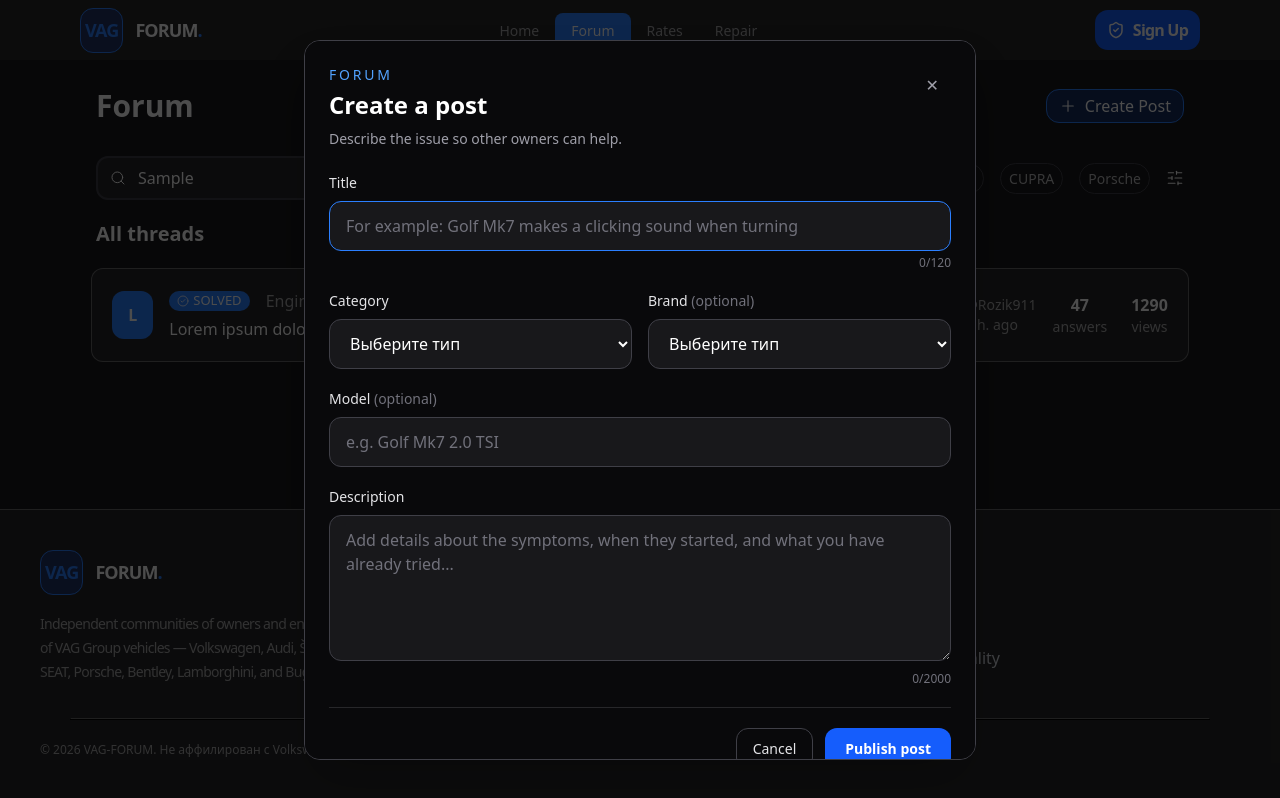
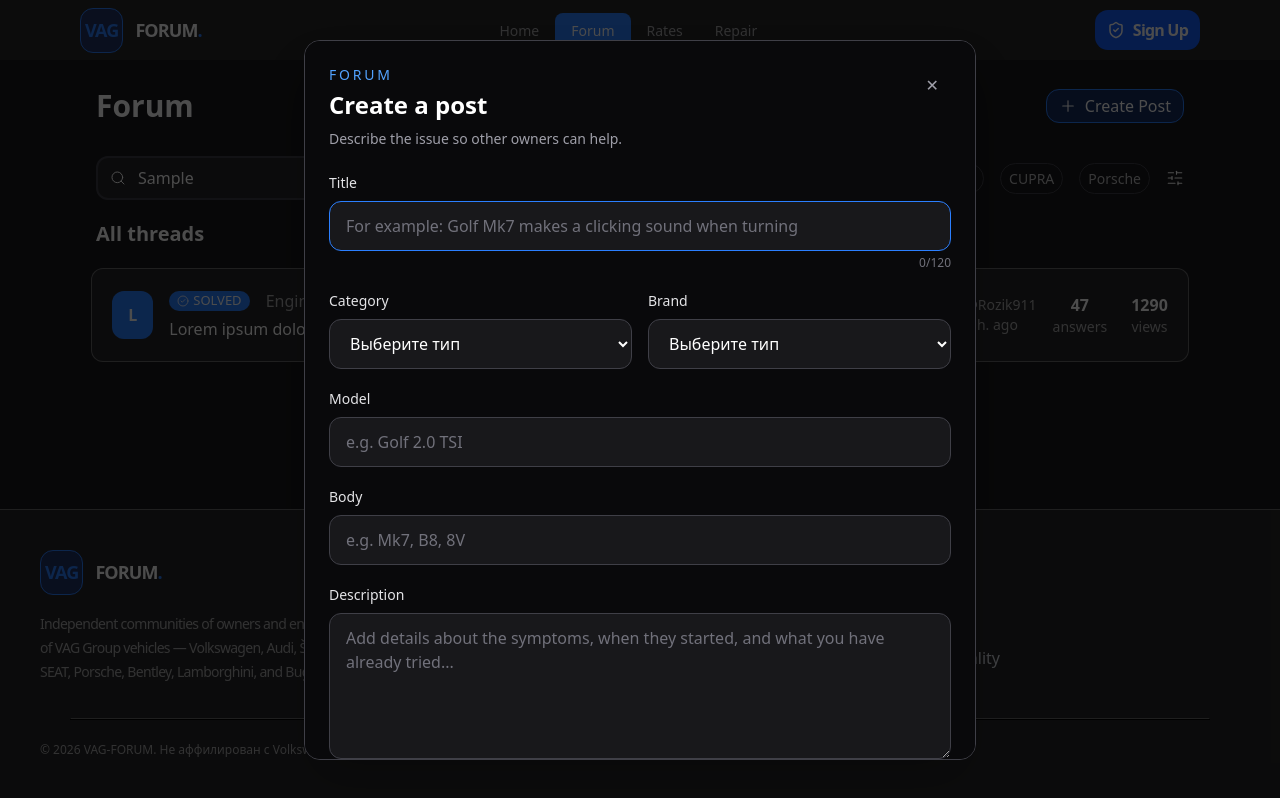
Before and after one commit to fukashigiNo/vag-forum, a Next.js app: page /forum in a window 1280 px wide. Both pictures are taken after typing "Sample" into the empty fields and a click on the button "Create Post". Built offline with nearby package versions, Linux system fonts and the light colour scheme.

Commit message:
M: Rendered new fields <<FOurmCreatePostModal>>

```diff
--- a/src/entities/forum/forum-create-post/ui/ForumCreatePostModal.tsx
+++ b/src/entities/forum/forum-create-post/ui/ForumCreatePostModal.tsx
@@ -16,6 +16,7 @@ export default function ForumCreatePostModal({
   const [description, setDescription] = useState("")
   const [brand, setBrand] = useState("")
   const [model, setModel] = useState("")
+  const [body, setBody] = useState("")
 
   useEffect(() => {
     const handleKeyDown = (event: KeyboardEvent) => {
@@ -29,12 +30,21 @@ export default function ForumCreatePostModal({
   const handleSubmit = (event: React.FormEvent<HTMLFormElement>) => {
     event.preventDefault()
 
-    const vehicle = [brand, model.trim()].filter(Boolean).join(" ")
+    const normalizedBrand = brand.trim()
+    const normalizedModel = model.trim()
+    const normalizedBody = body.trim()
+    if (!normalizedBrand || !normalizedModel || !normalizedBody) return
+
+    const vehicle = [normalizedBrand, normalizedModel, normalizedBody].join(" ")
     onCreatePost({
       title: title.trim(),
       enterprise,
       description: description.trim(),
-      ...(vehicle ? { vehicle } : {}),
+      letter: normalizedBrand.charAt(0).toUpperCase(),
+      brand: normalizedBrand,
+      model: normalizedModel,
+      body: normalizedBody,
+      vehicle,
     })
   }
 
@@ -107,10 +117,11 @@ export default function ForumCreatePostModal({
 
             <div>
               <label htmlFor="post-brand" className="mb-2 block text-sm font-medium text-zinc-200">
-                Brand <span className="text-zinc-500">(optional)</span>
+                Brand
               </label>
               <Select
                 id="post-brand"
+                required
                 value={brand}
                 values={BRANDS}
                 onChange={(event) => setBrand(event.target.value)}
@@ -121,14 +132,32 @@ export default function ForumCreatePostModal({
 
           <div>
             <label htmlFor="post-model" className="mb-2 block text-sm font-medium text-zinc-200">
-              Model <span className="text-zinc-500">(optional)</span>
+              Model
             </label>
             <input
               id="post-model"
+              required
+              pattern=".*\S.*"
               maxLength={60}
               value={model}
               onChange={(event) => setModel(event.target.value)}
-              placeholder="e.g. Golf Mk7 2.0 TSI"
+              placeholder="e.g. Golf 2.0 TSI"
+              className="w-full rounded-xl border border-zinc-700 bg-zinc-900 px-4 py-3 text-white outline-none transition placeholder:text-zinc-500 focus:border-blue-500"
+            />
+          </div>
+
+          <div>
+            <label htmlFor="post-body" className="mb-2 block text-sm font-medium text-zinc-200">
+              Body
+            </label>
+            <input
+              id="post-body"
+              required
+              pattern=".*\S.*"
+              maxLength={60}
+              value={body}
+              onChange={(event) => setBody(event.target.value)}
+              placeholder="e.g. Mk7, B8, 8V"
               className="w-full rounded-xl border border-zinc-700 bg-zinc-900 px-4 py-3 text-white outline-none transition placeholder:text-zinc-500 focus:border-blue-500"
             />
           </div>
```
